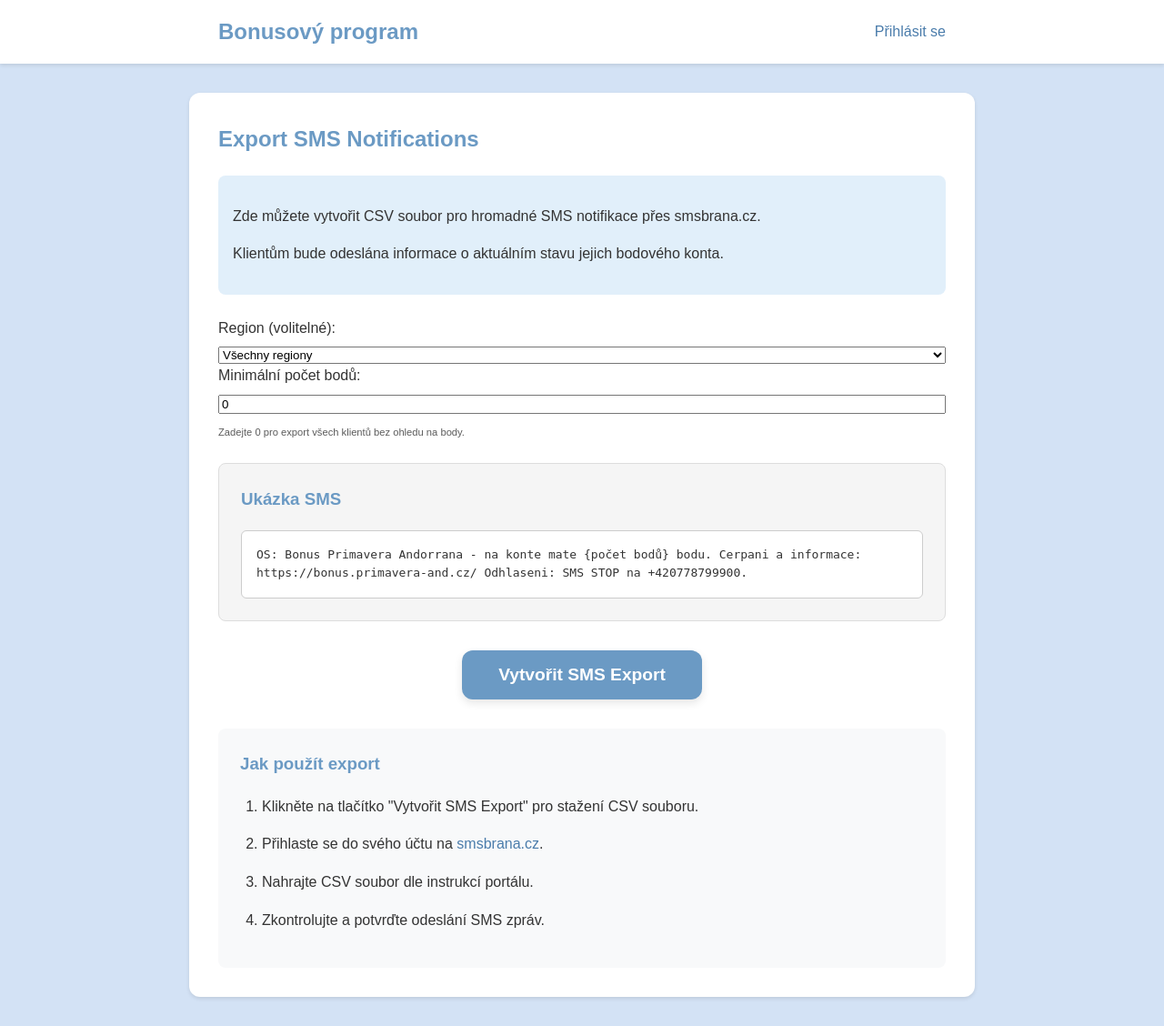
After one commit to fajlajpi/bonus, a Django app: template pa_bonus/templates/manager/sms_export.html in a window 1280 px wide. The commit adds this page. Shown: the whole page at 91% size. Run offline with Django 5.2, Linux system fonts and the light colour scheme; the template is opened without the code that fills it, so the values that code supplies are empty.

Commit message:
Added: Export SMS for monthly balance updates

```diff
--- a/bonus/urls.py
+++ b/bonus/urls.py
@@ -54,6 +54,7 @@ urlpatterns.extend([
     path('manager/reward-requests/<int:pk>/', vm.ManagerRewardRequestDetailView.as_view(), name='manager_reward_request_detail'),
     path('manager/reward-requests/<int:pk>/export/', vm.ExportTelemarketingFileView.as_view(), name='export_telemarketing_file'),
     path('manager/transactions/approve/', vm.TransactionApprovalView.as_view(), name='transaction_approval'),
+    path('manager/sms-export/', vm.SMSExportView.as_view(), name='sms_export'),
 
 ])
 
--- a/pa_bonus/static/style.css
+++ b/pa_bonus/static/style.css
@@ -491,3 +491,37 @@ small {
     font-size: 0.9rem;
   }
 }
+.sms-export-container {
+  max-width: 800px;
+}
+
+.sms-preview {
+  background-color: #f5f5f5;
+  border: 1px solid #ddd;
+  border-radius: var(--border-radius-md);
+  padding: var(--spacing-md);
+  margin: var(--spacing-md) 0;
+}
+
+.sms-text {
+  font-family: monospace;
+  padding: var(--spacing-sm);
+  background-color: white;
+  border: 1px solid #ccc;
+  border-radius: var(--border-radius-sm);
+}
+
+.export-instructions {
+  margin-top: var(--spacing-lg);
+  background-color: var(--neutral-bg);
+  padding: var(--spacing-md);
+  border-radius: var(--border-radius-md);
+}
+
+.export-instructions ol {
+  padding-left: var(--spacing-md);
+}
+
+.export-instructions li {
+  margin-bottom: var(--spacing-sm);
+}
--- /dev/null
+++ b/pa_bonus/templates/manager/sms_export.html
@@ -0,0 +1,56 @@
+{% extends "base.html" %}
+{% block title %} SMS Export {% endblock %}
+
+{% block content %}
+<div class="sms-export-container">
+  <h2>Export SMS Notifications</h2>
+
+  <div class="intro-text">
+    <p>Zde můžete vytvořit CSV soubor pro hromadné SMS notifikace přes smsbrana.cz.</p>
+    <p>Klientům bude odeslána informace o aktuálním stavu jejich bodového konta.</p>
+  </div>
+
+  <div class="export-form-container">
+    <form method="post" class="sms-export-form">
+      {% csrf_token %}
+
+      <div class="form-group">
+        <label for="region">Region (volitelné):</label>
+        <select name="region" id="region">
+          <option value="all">Všechny regiony</option>
+          {% for region in regions %}
+            <option value="{{ region.id }}">{{ region.name }}</option>
+          {% endfor %}
+        </select>
+      </div>
+
+      <div class="form-group">
+        <label for="min_points">Minimální počet bodů:</label>
+        <input type="number" name="min_points" id="min_points" value="0" min="0" class="form-control">
+        <small>Zadejte 0 pro export všech klientů bez ohledu na body.</small>
+      </div>
+
+      <div class="sms-preview">
+        <h3>Ukázka SMS</h3>
+        <div class="sms-text">
+          OS: Bonus Primavera Andorrana - na konte mate {počet bodů} bodu. Cerpani a informace: https://bonus.primavera-and.cz/ Odhlaseni: SMS STOP na +420778799900.
+        </div>
+      </div>
+
+      <div class="export-actions">
+        <button type="submit" class="submit-button">Vytvořit SMS Export</button>
+      </div>
+    </form>
+  </div>
+
+  <div class="export-instructions">
+    <h3>Jak použít export</h3>
+    <ol>
+      <li>Klikněte na tlačítko "Vytvořit SMS Export" pro stažení CSV souboru.</li>
+      <li>Přihlaste se do svého účtu na <a href="https://www.smsbrana.cz/" target="_blank">smsbrana.cz</a>.</li>
+      <li>Nahrajte CSV soubor dle instrukcí portálu.</li>
+      <li>Zkontrolujte a potvrďte odeslání SMS zpráv.</li>
+    </ol>
+  </div>
+</div>
+{% endblock %}
```
Also changed, not shown: pa_bonus/templates/manager/dashboard.html (+11 -0 lines), pa_bonus/views/views_managers.py (+87 -2 lines).
